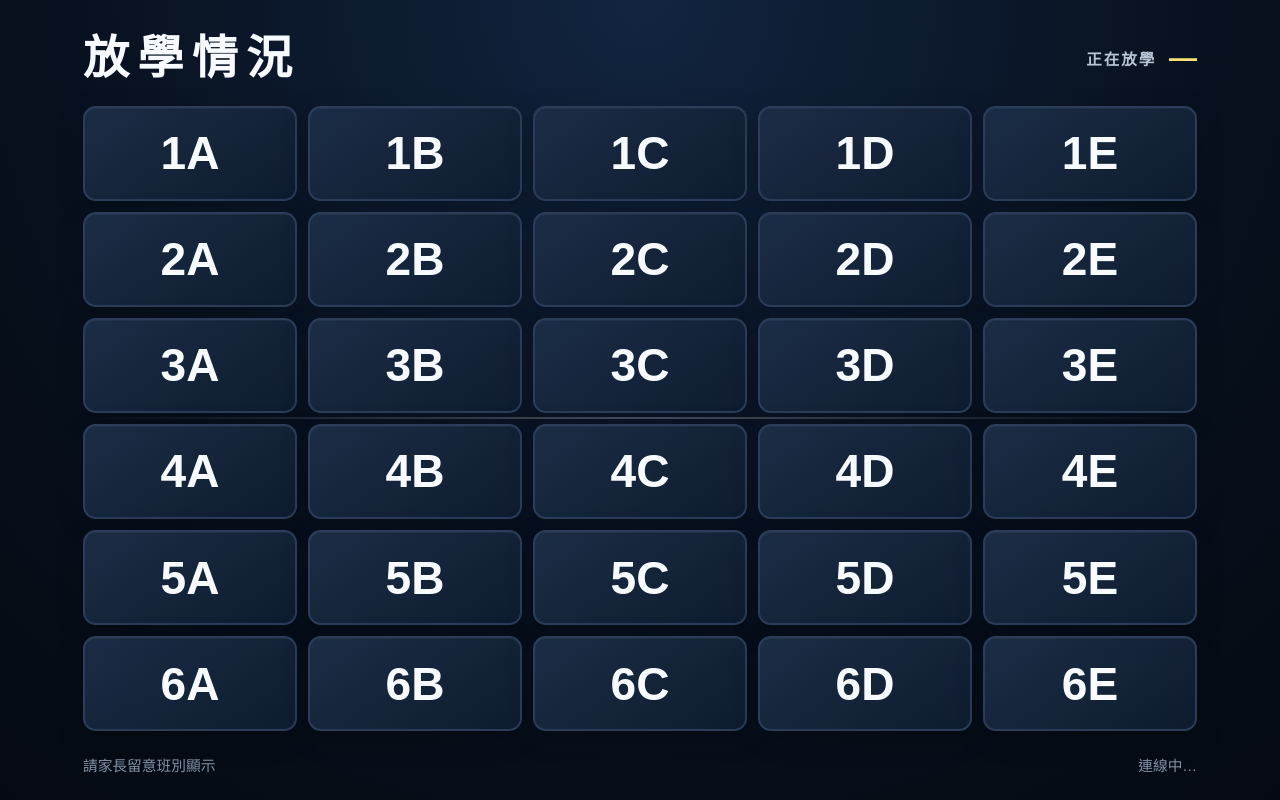
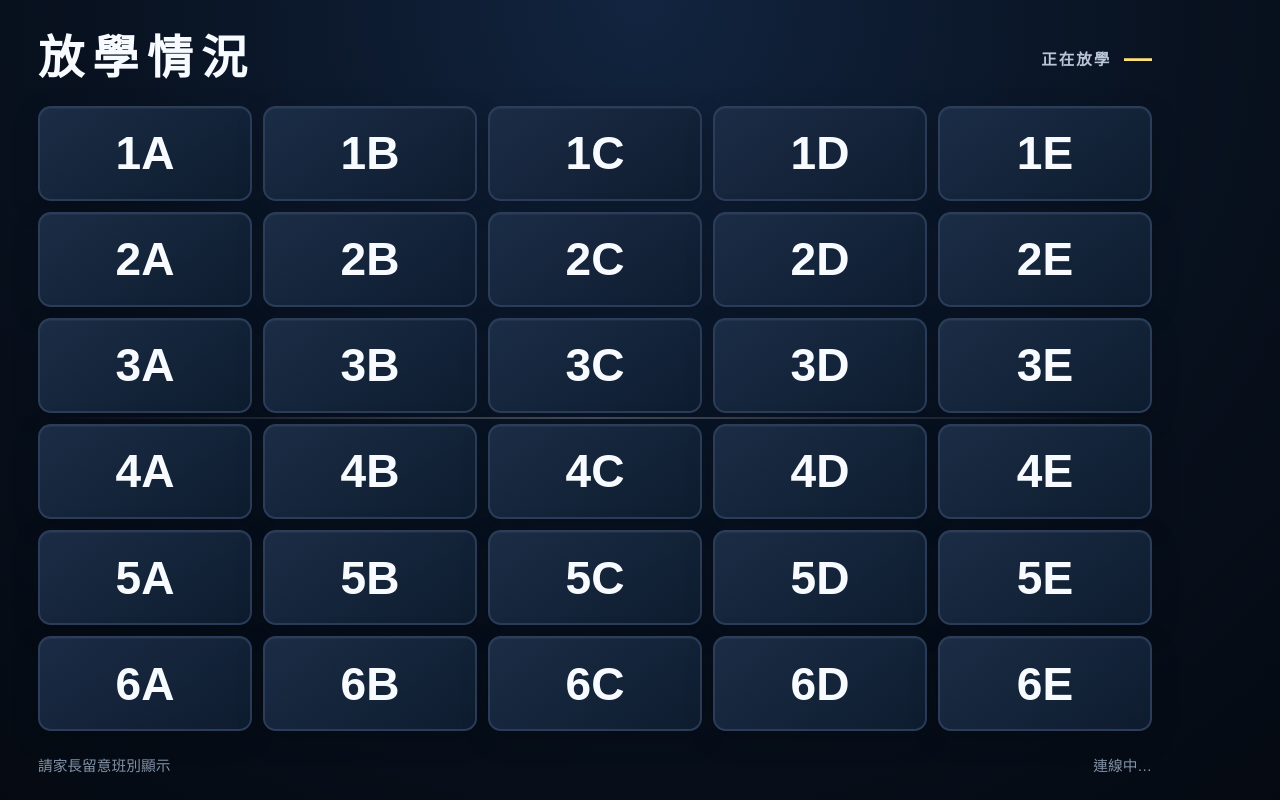
Before and after one commit to itsupport824/school-dismissal, a plain HTML site: page display.html in a window 1280 px wide. Drawn offline with Linux system fonts and the light colour scheme; no server answers.

Commit message:
Add files via upload

```diff
--- a/display.html
+++ b/display.html
@@ -24,12 +24,12 @@
       color: var(--text);
     }
     .screen {
-      /* BrightSign 輸出 1280×768，但 LED 實際橫向可見範圍約 1150px。
-         因此內容只使用中央約 89.84%，左右各預留約 5.08% 安全空白。 */
-      width: 89.84375vw;
+      /* 1280×768：左 20px、右 110px，內容寬度 1150px */
+      width: calc(100vw - 130px);
       max-width: 1150px;
       height: 100vh;
-      margin: 0 auto;
+      margin-left: 20px;
+      margin-right: 110px;
       padding: 3.2vh 1.4vw 2.4vh;
       display: flex;
       flex-direction: column;
```
